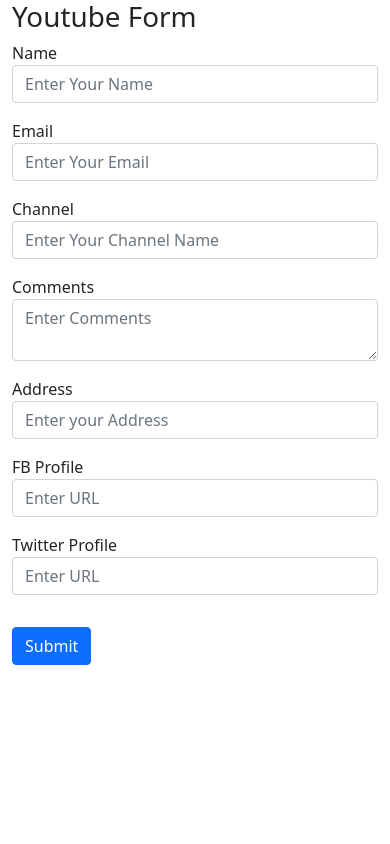
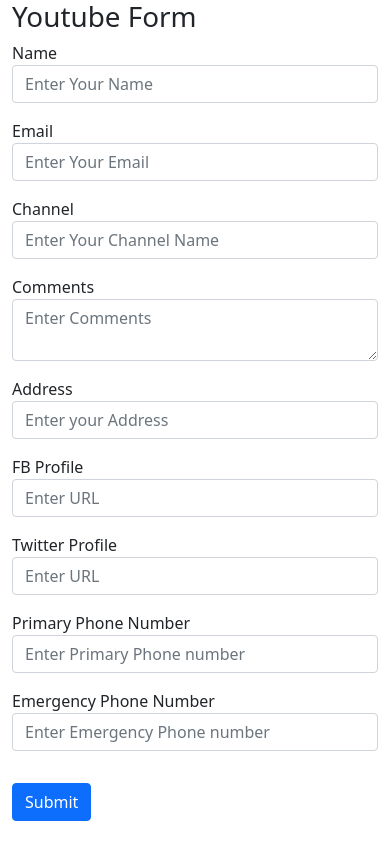
Before and after one commit to AnushkaNemishte/react-formik, a React (Create React App) app: page / in a window 390 px wide. Built offline with nearby package versions, Linux system fonts and the light colour scheme.

Commit message:
Added Array And Required Validation for phone number field

```diff
--- a/src/Components/ValidationSchema.js
+++ b/src/Components/ValidationSchema.js
@@ -8,7 +8,13 @@
     social:Yup.object().shape({
         facebook:Yup.string().required("Required"),
         twitter:Yup.string().required("Required")
-    })
+    }),
+    phoneNumbers: Yup.array().of(
+        Yup.string()
+          .matches(/^\d{10}$/, "Phone number must be a 10-digit number").required("required")
+      )
+
+
 })
 
 export default ValidationSchema;
--- a/src/Components/YoutubeForm.js
+++ b/src/Components/YoutubeForm.js
@@ -13,7 +13,8 @@
   social: {
     facebook: "",
     twitter: ""
-  }
+  },
+  phoneNumbers: ["", ""],
 }
 
 const onSubmit = (values) => {
@@ -116,6 +117,28 @@
             />
             <ErrorMessage name='social.twitter' component={TextError} />
           </div>
+          <div className='form-group mb-3'>
+            <label htmlFor="primaryph">Primary Phone Number</label>
+            <Field
+              type="text"
+              className='form-control'
+              name="phoneNumbers[0]"
+              id="primaryph"
+              placeholder="Enter Primary Phone number"
+            />
+            <ErrorMessage name='phoneNumbers[0]' component={TextError} />
+          </div>
+          <div className='form-group mb-3'>
+            <label htmlFor="emergencyph">Emergency Phone Number</label>
+            <Field
+              type="text"
+              className='form-control'
+              name="phoneNumbers[1]"
+              id="emergencyph"
+              placeholder="Enter Emergency Phone number"
+            />
+            <ErrorMessage name='phoneNumbers[1]' component={TextError} />
+          </div>
           <Button className='mt-3' type='submit' variant='primary'>Submit</Button>
         </Form>
       </div>
```
